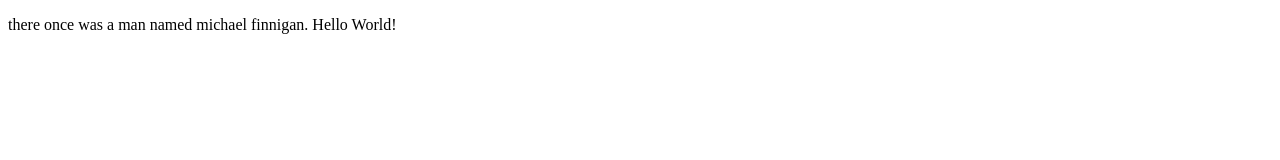
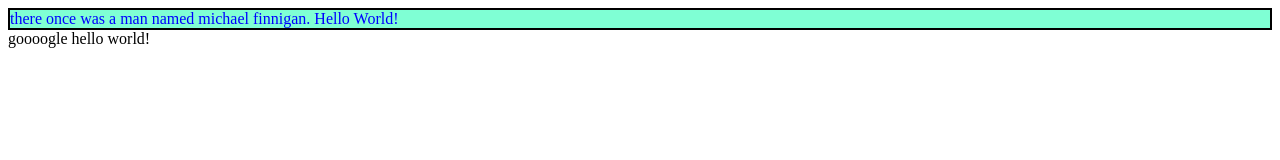
Before and after one commit to tigerjade003/richcode-Js-Class1, a website: page static/projects/1/index.html in a window 1280 px wide. Drawn offline with Linux system fonts and the light colour scheme.

Commit message:
did stuff

```diff
--- a/static/projects/1/index.html
+++ b/static/projects/1/index.html
@@ -4,6 +4,10 @@
     <link rel="stylesheet" href="style.css">
   </head>
   <body>
-    <p> there once was a man named michael finnigan. Hello World!</p>
+    <div class = "project1theme">
+        there once was a man named michael finnigan. Hello World!
+    </div>
+    <a href = "https://google.com"> goooogle</a>
+    hello world!
   </body>
 </html>
--- a/static/projects/1/style.css
+++ b/static/projects/1/style.css
@@ -0,0 +1,9 @@
+.project1theme{
+    color: blue;
+    background-color: aquamarine;
+    border: 2px solid black;
+}
+a{
+    text-decoration: none;
+    color:black;
+}
```
Also changed, not shown: static/projects/3/index.html (+6 -0 lines), static/projects/3/style.css (+9 -0 lines).
